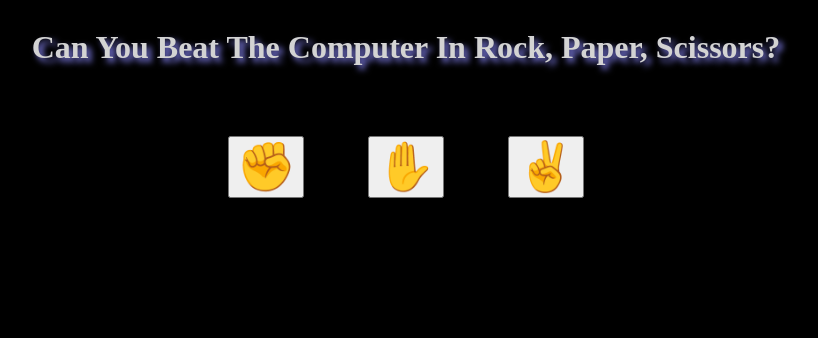
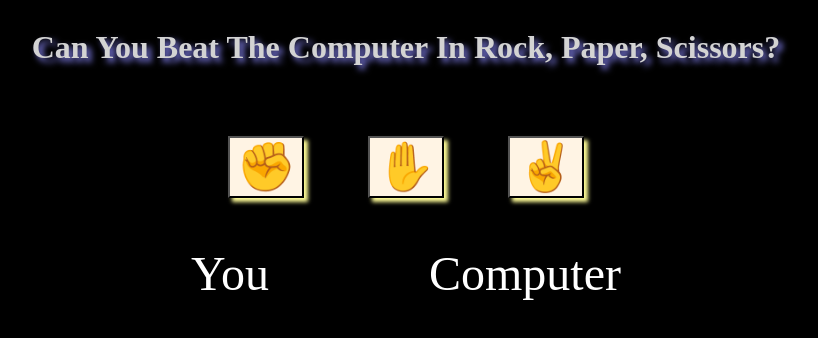
Before and after one commit to hduger/rock_paper_scissors, a plain HTML site: page index.html in a window 1280 px wide. Shown: the whole page, without its empty margins (234-1052 px from the left). Drawn offline with Linux system fonts and the light colour scheme.

Commit message:
Added Players to screen

```diff
--- a/index.html
+++ b/index.html
@@ -16,6 +16,10 @@
             <button>✋</button>
             <button>✌️</button>
         </div>
+        <div class="players">
+            <div class="you">You</div>
+            <div class="computer">Computer</div>
+        </div>
     </div>
 </body>
 </html>
--- a/style.css
+++ b/style.css
@@ -20,13 +20,29 @@ button {
     cursor: pointer;
     font-size: 48px;
     min-width: 75px;
+    background-color: rgb(255, 244, 228);
+    box-shadow: 4px 4px 4px rgb(255, 253, 152);
 }
+
 .buttons {
     display: flex;
-    justify-content: space-between;
+    justify-content: center;
     margin-right: auto;
     margin-left: auto;
     margin-top: 3rem;
     gap: 4rem;
 
 }
+
+.players {
+    color: white;
+    font-size: 48px;
+    display: flex;
+    flex-direction: row;
+    justify-content: space-between;
+    align-items: center;
+    margin-left: auto;
+    margin-right: auto;
+    margin-top: 3rem;
+    gap: 10rem;
+}
```
